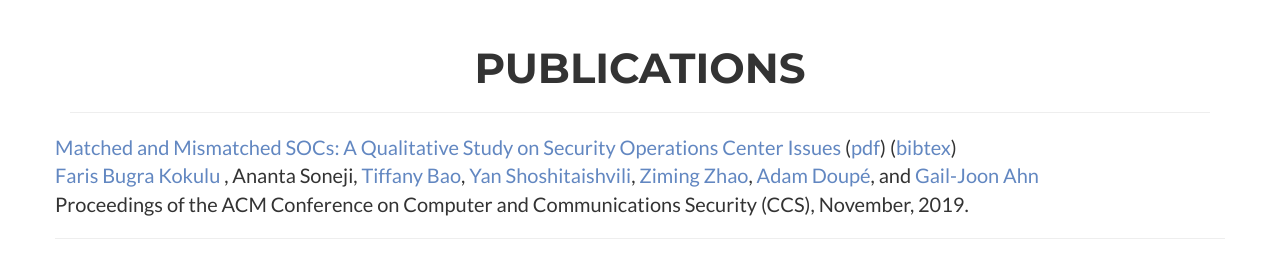
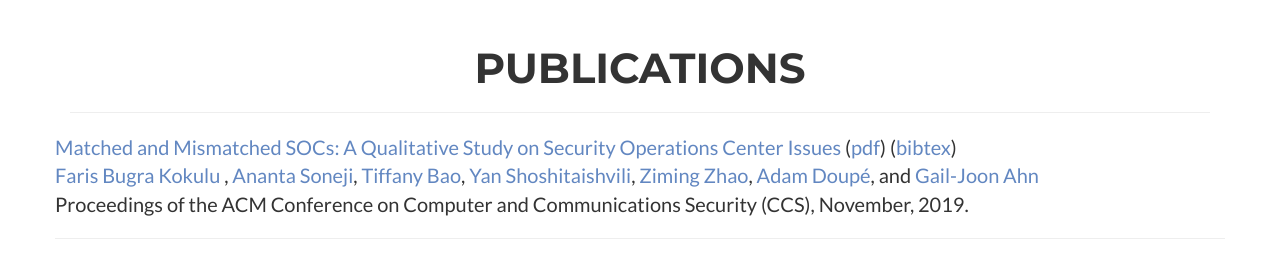
Before and after one commit to bugrakokulu/bugrakokulu.github.io, a website: page index.html in a window 1280 px wide. Shown: the part 1480-1736 px from the top of the page. Drawn offline with nearby package versions, Linux system fonts and the light colour scheme.

Commit message:
added a link

```diff
--- a/index.html
+++ b/index.html
@@ -136,7 +136,7 @@
 
 					<a href="https://bugrakokulu.com/" style="color:#6287c1">Faris Bugra Kokulu </a>,
 
-				    Ananta Soneji,
+				    <a href="https://anantasoneji.com/" style="color:#6287c1">Ananta Soneji</a>,
 
 				    <a href="https://www.tiffanybao.com/" style="color:#6287c1">Tiffany Bao</a>,
 
```
